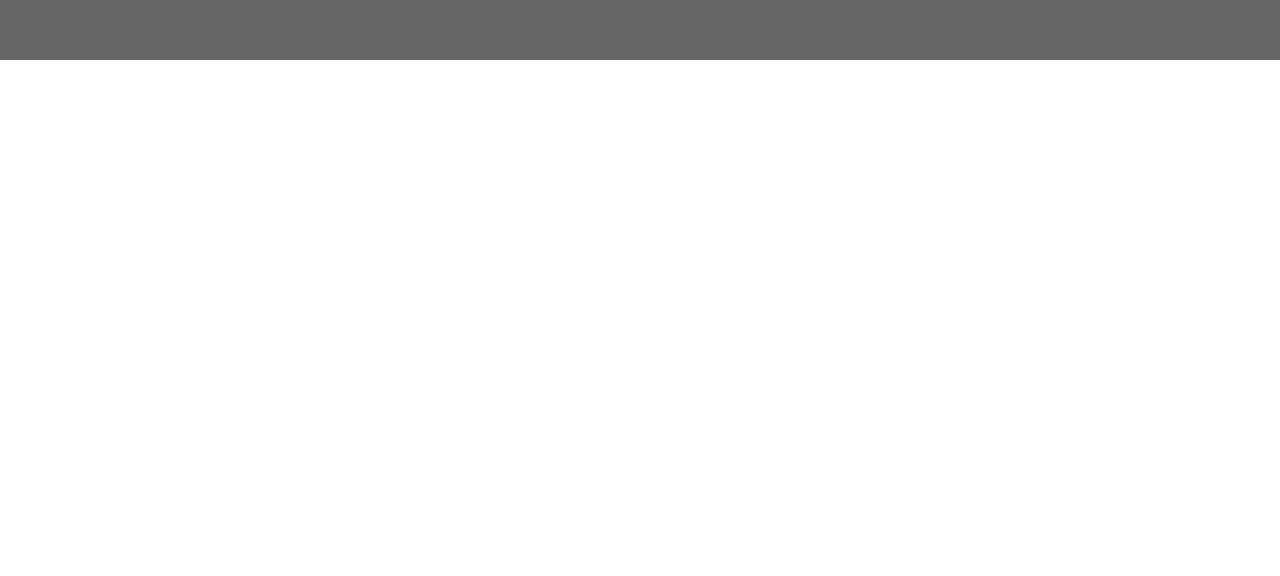
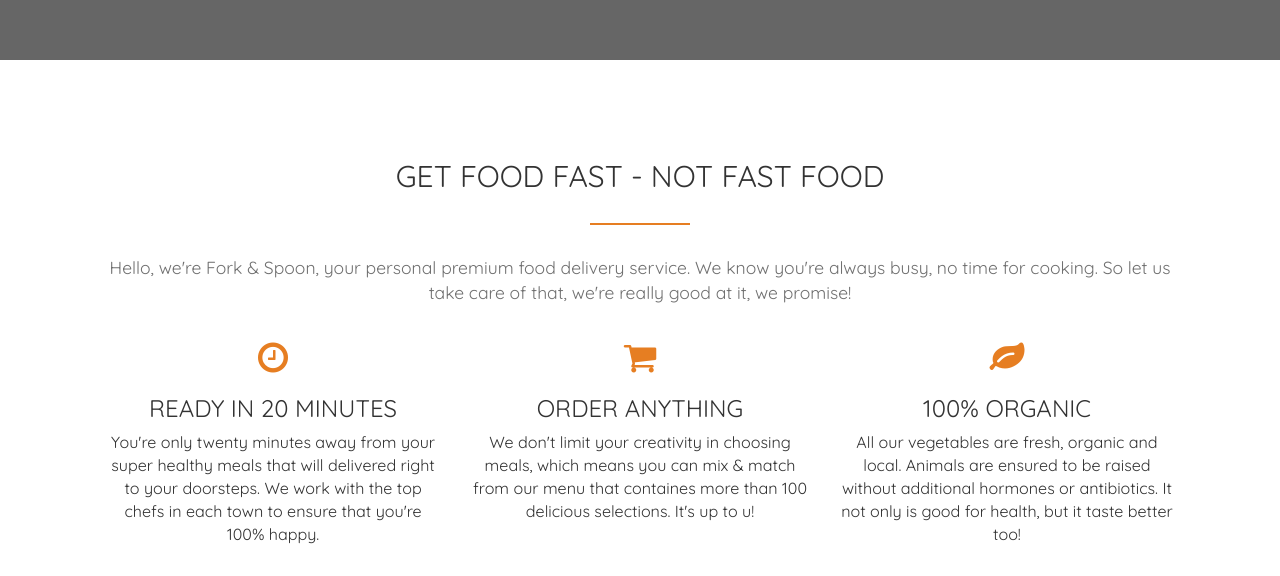
Before and after one commit to behjieshen/food_website, a plain HTML site: page fork_and_spoon.html in a window 1280 px wide. Shown: the part 740-1316 px from the top of the page. Before the commit the page ends 800 px from the top, so only its background shows below. Drawn offline with nearby package versions, Linux system fonts and the light colour scheme.

Commit message:
features

```diff
--- a/fork_and_spoon.html
+++ b/fork_and_spoon.html
@@ -53,6 +53,31 @@
           </div>
         </div>
       </header>
+
+      <section class="features">
+        <div class="row">
+          <h2 class="text-center marketing-topic">GET FOOD FAST - NOT FAST FOOD</h2>
+          <p class="copy">Hello, we're Fork & Spoon, your personal premium food delivery service. We know you're always busy, no time for cooking. So let us take care of that, we're really good at it, we promise!</p>
+        </div>
+
+        <div class="row">
+          <div class="col-md-4 marketing-column">
+            <i class="fa fa-clock-o" aria-hidden="true"></i>
+            <h3>READY IN 20 MINUTES</h3>
+            <p class="marketing-text">You're only twenty minutes away from your super healthy meals that will delivered right to your doorsteps. We work with the top chefs in each town to ensure that you're 100% happy.</p>
+          </div>
+          <div class="col-md-4 marketing-column">
+            <i class="fa fa-shopping-cart" aria-hidden="true"></i>
+            <h3>ORDER ANYTHING</h3>
+            <p class="marketing-text">We don't limit your creativity in choosing meals, which means you can mix & match from our menu that containes more than 100 delicious selections. It's up to u!</p>
+          </div>
+          <div class="col-md-4 marketing-column">
+            <i class="fa fa-leaf" aria-hidden="true"></i>
+            <h3>100% ORGANIC</h3>
+            <p class="marketing-text">All our vegetables are fresh, organic and local. Animals are ensured to be raised without additional hormones or antibiotics. It not only is good for health, but it taste better too!</p>
+          </div>
+        </div>
+      </section>
     </div>
   </body>
 </html>
--- a/style.css
+++ b/style.css
@@ -222,3 +222,32 @@ header {
 .navbar-default .navbar-toggle:focus, .navbar-default .navbar-toggle:hover {
     background-color: transparent;
 }
+
+/*** FEATURES ***/
+
+.features {
+  margin-top: 20px;
+  margin-bottom: 20px;
+  padding-left: 7%;
+  padding-right: 7%;
+}
+
+.marketing-column {
+  margin-top: 25px;
+  text-align: center;
+}
+
+.copy {
+  text-align: center;
+  font-size: 1.25em;
+  color: #707070;
+}
+
+.fa {
+  font-size: 35px;
+  color: #E67E22;
+}
+
+.marketing-text {
+  font-size: 1.15em;
+}
```
